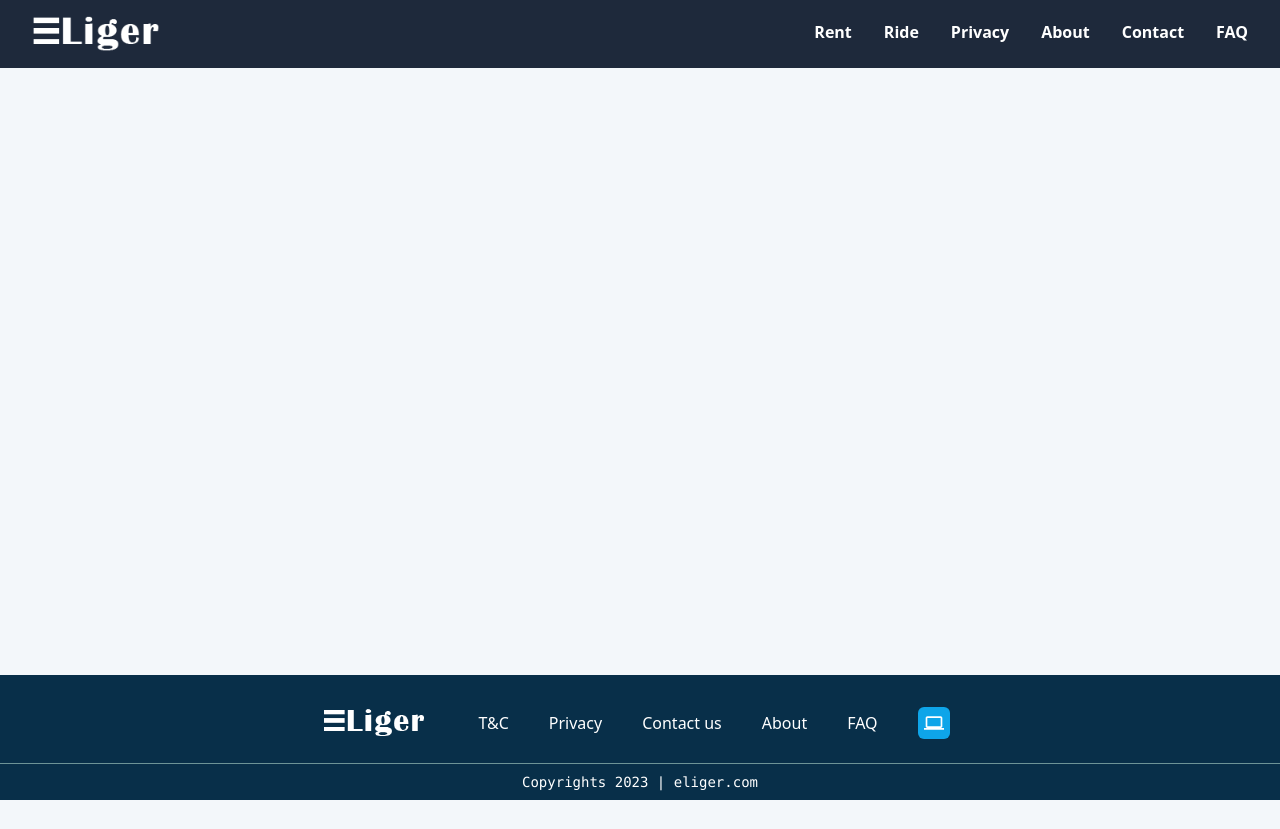
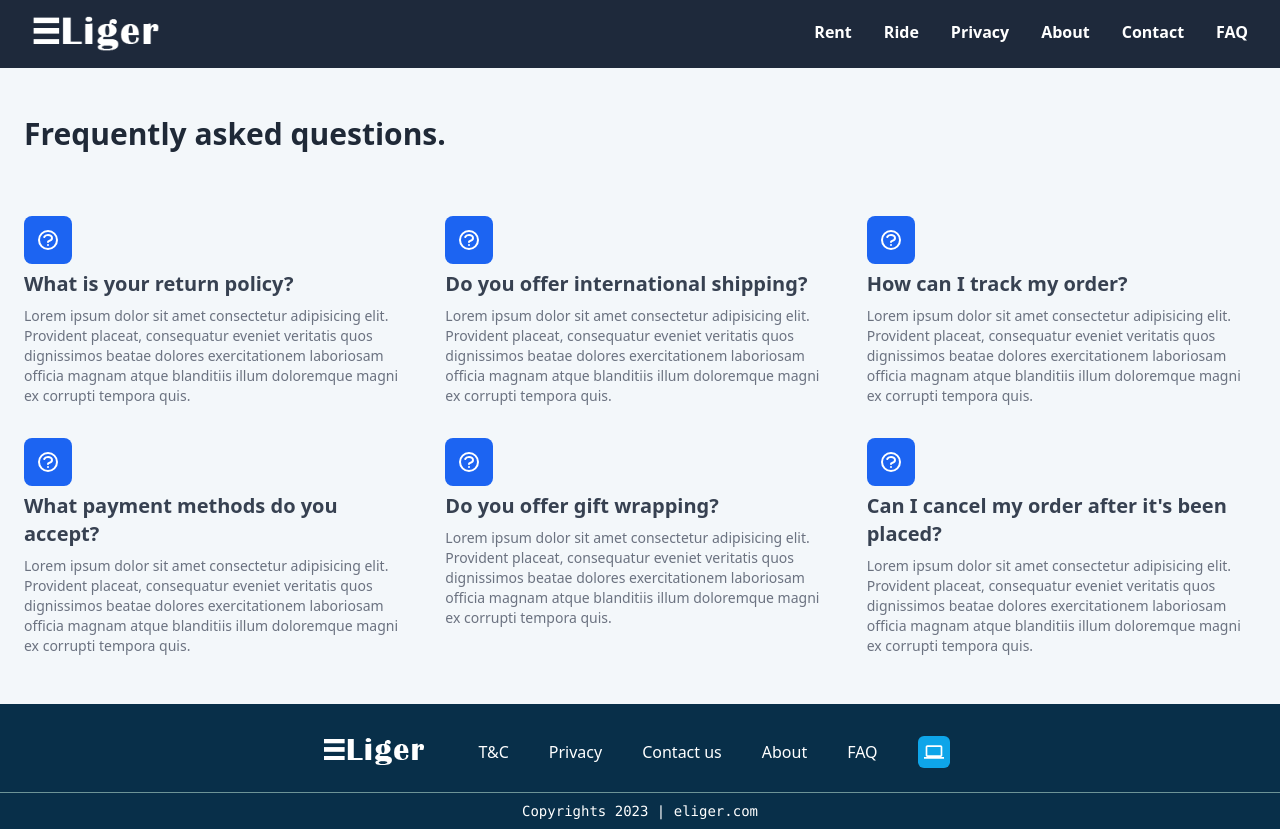
Before and after one commit to kavindu-mane/Eliger, a React (Create React App) app: page /faq in a window 1280 px wide. Before the commit the page ends 800 px from the top, so only its background shows below. Built offline with nearby package versions, Linux system fonts and the light colour scheme.

Commit message:
FAQs Component

```diff
--- a/src/pages/Faq.jsx
+++ b/src/pages/Faq.jsx
@@ -1,4 +1,6 @@
 import React, { lazy } from "react";
+import faqData from "../data/faqData"; // Import the FAQ data
+
 const Header = lazy(() => import("../components/Header"));
 const Footer = lazy(() => import("../components/Footer"));
 
@@ -7,7 +9,45 @@ const Faq = () => {
     <React.Fragment>
       <div className="flex min-h-screen flex-col items-center justify-between">
         <Header />
-
+        {/* FAQ section */}
+        <section>
+          <div className="container px-6 py-12 mx-auto">
+            <h1 className="text-2xl font-semibold text-gray-800 lg:text-3xl dark:text-white">
+              Frequently asked questions.
+            </h1>
+            <div className="grid grid-cols-1 gap-8 mt-8 lg:mt-16 md:grid-cols-2 xl:grid-cols-3">
+              {faqData.map((item) => (
+                <div key={item.id} className="faq-item">
+                  <div className="inline-block p-3 text-white bg-blue-600 rounded-lg">
+                    {/* Add an SVG or icon for the FAQ item */}
+                    <svg
+                      xmlns="http://www.w3.org/2000/svg"
+                      className="w-6 h-6"
+                      fill="none"
+                      viewBox="0 0 24 24"
+                      stroke="currentColor"
+                    >
+                      <path
+                        strokeLinecap="round"
+                        strokeLinejoin="round"
+                        strokeWidth={2}
+                        d="M8.228 9c.549-1.165 2.03-2 3.772-2 2.21 0 4 1.343 4 3 0 1.4-1.278 2.575-3.006 2.907-.542.104-.994.54-.994 1.093m0 3h.01M21 12a9 9 0 11-18 0 9 9 0 0118 0z"
+                      />
+                    </svg>
+                  </div>
+                  <div>
+                    <h1 className="text-xl font-semibold text-gray-700 dark:text-white">
+                      {item.question}
+                    </h1>
+                    <p className="mt-2 text-sm text-gray-500 dark:text-gray-300">
+                      {item.answer}
+                    </p>
+                  </div>
+                </div>
+              ))}
+            </div>
+          </div>
+        </section>
         <Footer />
       </div>
     </React.Fragment>
```
